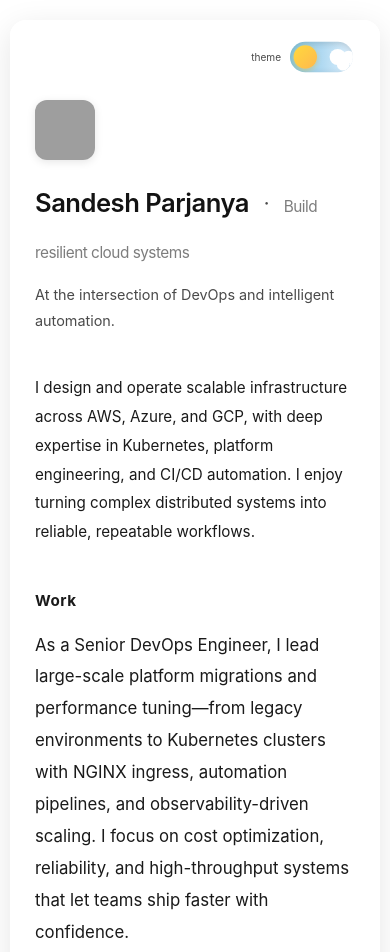
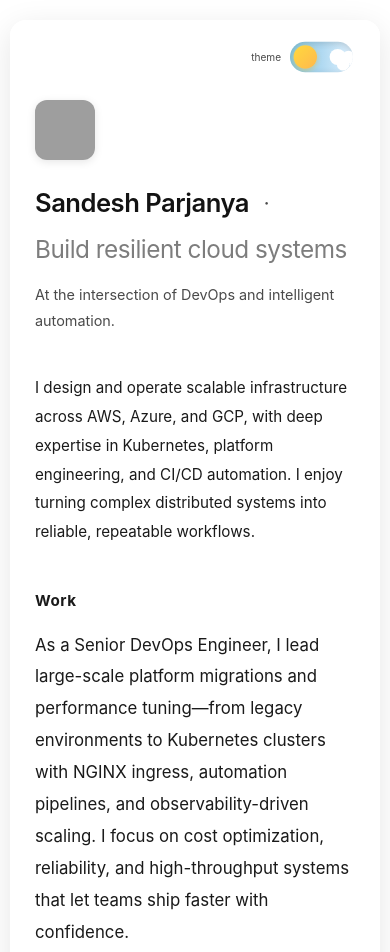
Before and after one commit to vjsandu/sp-site, a website built with Vite: page index.html in a window 390 px wide. Shown: the top 952 px of the page. Built offline with nearby package versions, Linux system fonts and the light colour scheme; grey boxes are pictures that could not be loaded.

Commit message:
fix: style added

```diff
--- a/styles.css
+++ b/styles.css
@@ -244,8 +244,9 @@
 
 .tagline-inline {
     color: #7D7D7D;
-    font-size: 0.65em;
+    font-size: 0.95em;
     font-weight: 400;
+    white-space: nowrap;
 }
 
 [data-theme="dark"] .tagline-inline {
@@ -388,7 +389,7 @@
     }
 
     .tagline-inline {
-        font-size: 0.6em;
+        font-size: 0.95em;
     }
 
     .subtitle {
```
